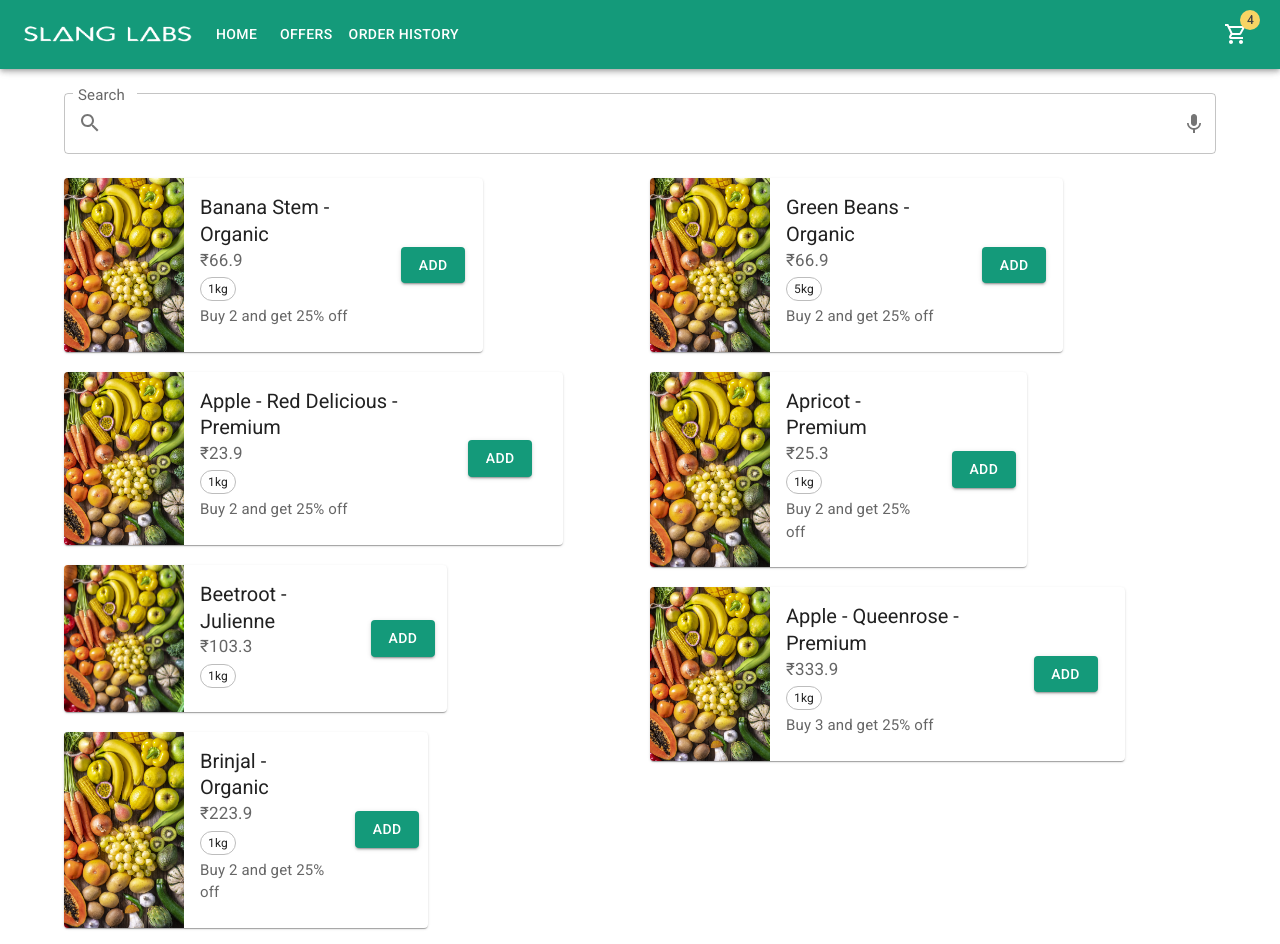
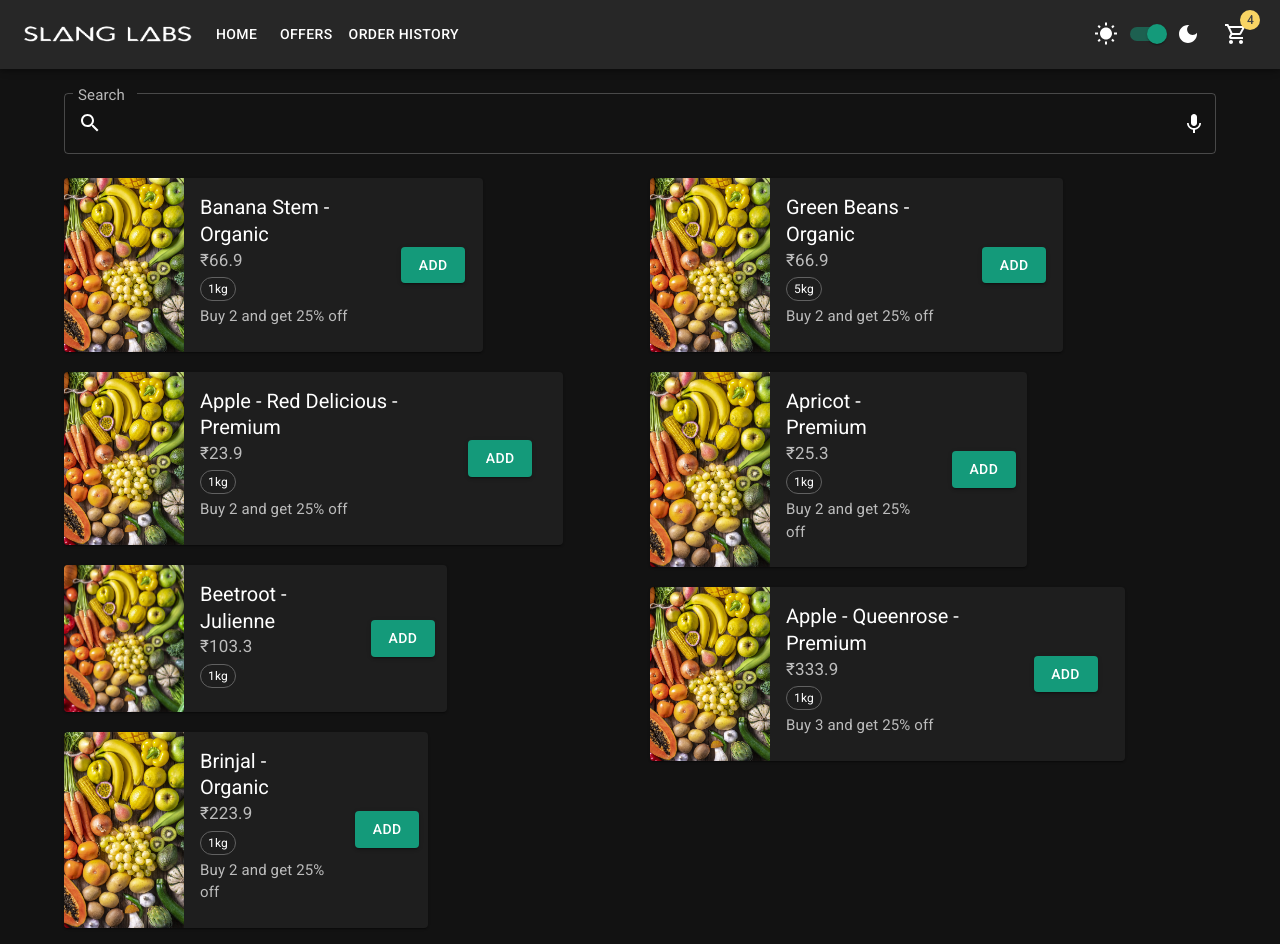
Before and after one commit to SlangLabs/slang-react-retail-demo, a React (Create React App) app: page / in a window 1280 px wide. Built offline with nearby package versions, Linux system fonts and the light colour scheme.

Commit message:
Add dark mode toggle and store to localstorage

```diff
--- a/package.json
+++ b/package.json
@@ -12,12 +12,14 @@
     "@mui/icons-material": "^5.2.5",
     "@mui/lab": "^5.0.0-alpha.62",
     "@mui/material": "^5.2.6",
+    "@reduxjs/toolkit": "^1.7.1",
     "@testing-library/jest-dom": "^5.16.1",
     "@testing-library/react": "^12.1.2",
     "@testing-library/user-event": "^13.5.0",
     "gh-pages": "^3.2.3",
     "react": "^17.0.2",
     "react-dom": "^17.0.2",
+    "react-redux": "^7.2.6",
     "react-responsive-masonry": "^2.1.4",
     "react-router-dom": "^6.2.1",
     "react-scripts": "5.0.0",
--- a/src/App.js
+++ b/src/App.js
@@ -1,10 +1,13 @@
-import React from 'react';
+import React, { useState } from 'react';
 import { Routes, Route } from "react-router-dom";
 import { CssBaseline, Container } from '@mui/material';
 import ThemeProvider from '@mui/material/styles/ThemeProvider';
+import { createTheme } from '@mui/material/styles';
+import { useSelector, useDispatch } from 'react-redux'
+import { light, dark } from './slices/themeSlice'
 import ResponsiveAppBar from "./components/Navbar"
 import "./assets/App.css";
-import mainTheme from './Theme';
+import palette from './Theme';
 import HomePage from './pages/HomePage'
 import OffersPage from './pages/OffersPage'
 import ItemPage from './pages/ItemPage'
@@ -15,12 +18,24 @@ import ScrollToTop from './Utils'
 
 
 const App = () => {
+    const themeVal = useSelector((state) => state.theme.value)
+    const dispatch = useDispatch()
+
+    const themeFromLS = localStorage.getItem('theme');
+
+    if (themeFromLS !== undefined) {
+        if (themeFromLS === 'light') dispatch(light());
+        else dispatch(dark());
+    }
+
+    const theme = createTheme(palette(themeVal));
+
     return (
         <React.StrictMode>
             <ScrollToTop/>
-            <ThemeProvider theme={mainTheme}>
+            <ThemeProvider theme={theme}>
             <CssBaseline />
-                <ResponsiveAppBar/>
+                <ResponsiveAppBar />
                 <Container>
                     <Routes>
                         <Route path="/" element={<HomePage/>}/>
--- /dev/null
+++ b/src/Store.js
@@ -0,0 +1,9 @@
+import { configureStore } from '@reduxjs/toolkit'
+import themeReducer, { themeMiddleware } from './slices/themeSlice'
+
+export const store = configureStore({
+    reducer: {
+        theme: themeReducer,
+    },
+    middleware: (getDefaultMiddleware) => getDefaultMiddleware().concat(themeMiddleware)
+})
--- a/src/Theme.js
+++ b/src/Theme.js
@@ -1,6 +1,4 @@
-import { createTheme } from '@mui/material/styles';
-
-const getPalette = (mode) => ({
+const palette = (mode) => ({
     palette: {
         mode,
         ...(mode === 'light'
@@ -21,11 +19,14 @@ const getPalette = (mode) => ({
                     main: '#149a7a',
                     contrastText: '#fff',
                 },
+                secondary: {
+                    main: '#f8d464',
+                    contrastText: '#424242',
+                }
             }),
     },
 });
 
 
-const theme = createTheme(getPalette('light'))
 
-export default theme;
+export default palette;
--- a/src/components/Navbar.js
+++ b/src/components/Navbar.js
@@ -1,6 +1,10 @@
 import React from 'react';
-import { AppBar, Box, Toolbar, IconButton, Container, Button, List, ListItem, ListItemText, Drawer, Badge } from '@mui/material';
+import { AppBar, Box, Toolbar, IconButton, Container, Button, List, ListItem, ListItemText, Drawer, Badge, Switch, FormControlLabel } from '@mui/material';
+import DarkModeIcon from '@mui/icons-material/DarkMode';
+import WbSunnyIcon from '@mui/icons-material/WbSunny';
 import MenuIcon from '@mui/icons-material/Menu';
+import { useSelector, useDispatch } from 'react-redux'
+import { dark, light } from '../slices/themeSlice'
 import { Link } from "react-router-dom";
 import ShoppingCartOutlinedIcon from '@mui/icons-material/ShoppingCartOutlined';
 import logo from '../assets/img/logo.png';
@@ -21,14 +25,20 @@ const pages = [
     },
 ]
 
+
 const TemporaryDrawer = (props) => {
+    const themeVal = useSelector((state) => state.theme.value)
+    const dispatch = useDispatch()
+
+    const themeChanged = (event) => {
+        if (event.target.checked) dispatch(dark());
+        else dispatch(light());
+    }
 
     const list = () => (
         <Box
             sx={{ width: 250 }}
             role="presentation"
-            onClick={props.closed}
-            onKeyDown={props.closed}
         >
             <List>
                 {pages.map((page) => (
@@ -36,6 +46,11 @@ const TemporaryDrawer = (props) => {
                         <ListItemText primary={page.name} />
                     </ListItem>
                 ))}
+                <ListItem>
+                    <WbSunnyIcon />
+                    <Switch onChange={themeChanged} checked={themeVal === 'dark' ? true : false} />
+                    <DarkModeIcon />
+                </ListItem>
             </List>
         </Box>
     );
@@ -47,6 +62,7 @@ const TemporaryDrawer = (props) => {
                 onClose={props.closed}
             >
                 {list()}
+
             </Drawer>
         </React.Fragment>
     );
@@ -55,6 +71,9 @@ const TemporaryDrawer = (props) => {
 const ResponsiveAppBar = () => {
     const [anchorElNav, setAnchorElNav] = React.useState(false);
 
+    const themeVal = useSelector((state) => state.theme.value)
+    const dispatch = useDispatch()
+
     const handleOpenNavMenu = (event) => {
         setAnchorElNav(true);
     };
@@ -62,6 +81,10 @@ const ResponsiveAppBar = () => {
         setAnchorElNav(false);
     };
 
+    const themeChanged = (event) => {
+        if (event.target.checked) dispatch(dark());
+        else dispatch(light());
+    }
 
     return (
         <AppBar position="sticky">
@@ -101,6 +124,13 @@ const ResponsiveAppBar = () => {
                         ))}
                     </Box>
 
+                    <Box sx={{ display: { xs: 'none', md: 'flex' } }}>
+                        <WbSunnyIcon sx={{ height: 'auto' }} />
+                        <Switch onChange={themeChanged} checked={themeVal === 'dark' ? true : false} />
+                        <DarkModeIcon sx={{ marginRight: 2, height: 'auto' }} />
+                    </Box>
+
+
 
                     <Box>
                         <Badge badgeContent={4} color="secondary" overlap="circular">
--- a/src/index.js
+++ b/src/index.js
@@ -1,10 +1,14 @@
 import ReactDOM from 'react-dom';
+import { store } from './Store'
+import { Provider } from 'react-redux'
 import { HashRouter } from "react-router-dom";
 import App from './App';
 
 ReactDOM.render(
     <HashRouter>
-        <App/>
+        <Provider store={store}>
+            <App />
+        </Provider>
     </HashRouter>,
     document.getElementById('root')
 );
--- /dev/null
+++ b/src/slices/themeSlice.js
@@ -0,0 +1,31 @@
+import { createSlice } from '@reduxjs/toolkit'
+
+export const themeSlice = createSlice({
+    name: 'theme',
+    initialState: {
+        theme: 'light'
+    },
+    reducers: {
+        dark: state => {
+            state.value = 'dark'
+        },
+        light: state => {
+            state.value = 'light'
+        },
+    },
+})
+
+const themeMiddleware = (store) => (next) => (action) => {
+    if (themeSlice.actions.dark.match(action)) {
+        localStorage.setItem('theme', 'dark');
+    } else if (themeSlice.actions.light.match(action)) {
+        localStorage.setItem('theme', 'light');
+    }
+    return next(action);
+};
+
+export const { dark, light } = themeSlice.actions
+
+export { themeMiddleware }
+
+export default themeSlice.reducer
```
Also changed, not shown: 1 other file (tests, documents, lock files or other folders).
